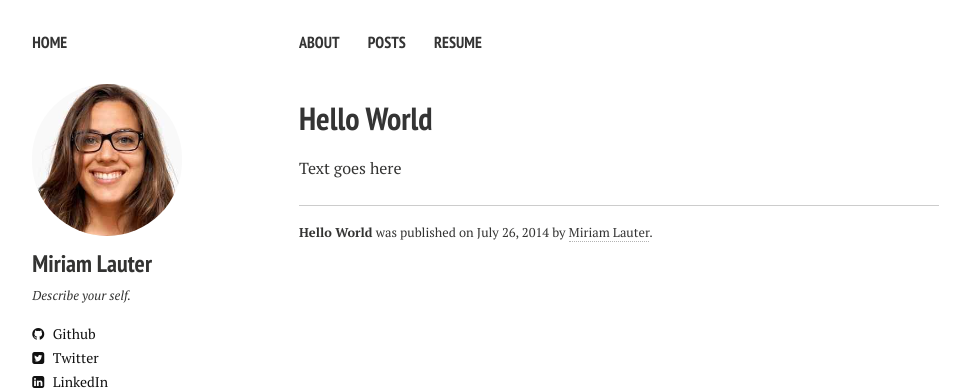
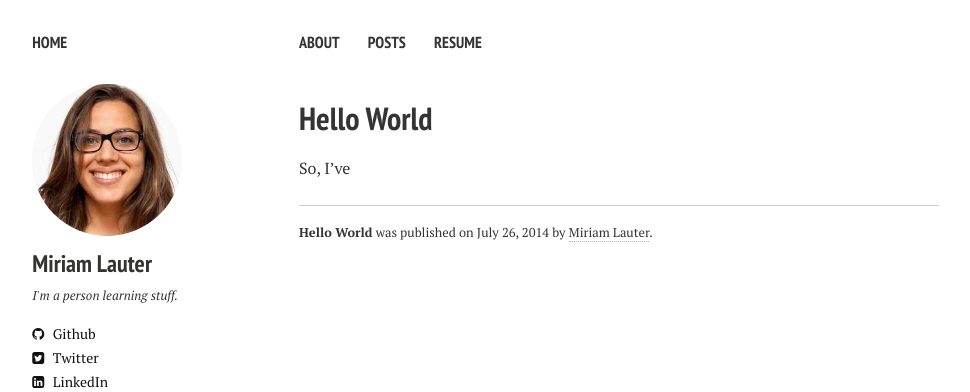
Before and after one commit to mlauter/mlauter.github.io, a Jekyll site: the page built from _posts/2014-07-26-hello-world.md, in a window 1280 px wide. Shown: the top 392 px of the page, without its empty margins (21-991 px from the left). Built offline with Jekyll 4.4.1, drawn with Linux system fonts in a browser that asks for light colours; nearby versions of some CDN libraries.

Commit message:
more changes to first post

```diff
--- a/_config.yml
+++ b/_config.yml
@@ -8,7 +8,7 @@ disqus_shortname:
 owner:
   name:           Miriam Lauter
   avatar:         miriam_bio-photo.jpg
-  bio:            "Describe your self."
+  bio:            I'm a person learning stuff.
   email:          lauter.miriam@gmail.com
   # Social networking links are used in author-bio sidebar. Update and remove as you like.
   twitter: miriamlauter
--- a/_posts/2014-07-26-hello-world.md
+++ b/_posts/2014-07-26-hello-world.md
@@ -1,7 +1,7 @@
 ---
 layout: post
 title: "Hello World"
-description: An informative description detailing what this post and my blog will be about. Once I figure that out.
+description: An informative description detailing what this post and my blog will be about...Once I figure that out.
 tags: [first, learning, new blog, new experiences, hacker school]
 image:
   feature:
@@ -11,4 +11,4 @@ comments: true
 share:
 ---
 
-Text goes here
+So, I've
```
